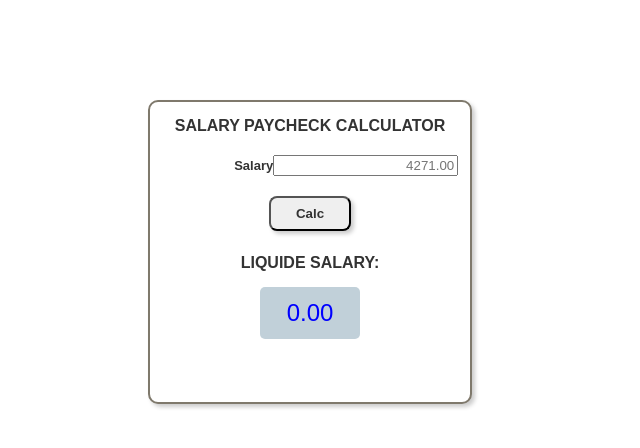
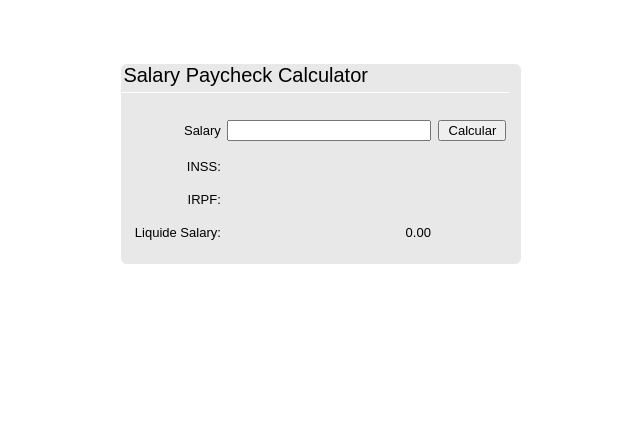
Before and after one commit to flavionasc/avaliacao-flavio, a website: page public/index.html in a window 1280 px wide. Shown: the whole page, without its empty margins (330-970 px from the left). Drawn offline with nearby package versions, Linux system fonts and the light colour scheme.

Commit message:
correcao parcial html e css

```diff
--- a/public/asset/css/style.css
+++ b/public/asset/css/style.css
@@ -1,71 +1,40 @@
 
-html{
-	font: 13px Arial;
-
-
+*{
+	font-family: sans-serif;
+	font-size: 13px;
+	color: black;
 }
-.container {
-	width: 320px;
-
-	margin: 100px auto;
-	background: #fff;
-	border: 2px solid #7F796C;
-	border-radius:10px;
-	min-height: 300px;
-	box-shadow: 3px 3px 4px 0 #CCC;
-
+legend{
+	font-size: 20px;
+	margin-bottom: 5px;
 }
-fieldset{
-    border:none;
+.salary, button{
+	padding: 3 5 3 5;
+	width: 95%;
 }
-legend,
-.label {
-	font-size: 16px;
-	font-weight: bold;
-	color: #333;
-	line-height: 48px;
-	text-align: center;
-	text-transform: uppercase;
+table{
+	width: 97%;
+	border-top-style: solid;
+	border-width: thin;
+	text-align: right;
+	padding-top: 10px;
+	border-color: white;
 }
-input {
-    text-align: right;
+button:hover{
+	cursor: hand;
 }
-
-label {
-    color: #333;
-    display: block;
-    font-weight: bold;
-	text-align: right;
-    margin-bottom: 20px;
-    margin: 10 auto ;
+td{
+	padding-top: 15px;
 }
-
-button,
-.result {
-	border-radius: 5px;
+form{
+	margin-top: 5%;
+	margin-left: 35%;
+	border-width: thin;
+	border-style: solid;
+	border-color: white;
+	width: 400px;
+	height: 200px;
+	border-radius: 7px;
+	padding: 15 0 15 10;
+	background-color: #E8E8E8;
 }
-button {
-
-    border-radius: 8px;
-    cursor: pointer;
-    display: block;
-    padding: 8px 25px;
-    color: #333;
-	font-weight: bold;
-	margin: 0 auto;
-	box-shadow: 3px 3px 4px 0 #CCC;
-
-}
-.content-result {
-	text-align: center;
-}
-.content-result .result {
-	width: 70px;
-	background: #C1D0D9;
-	display: block;
-	font-size: 24px;
-	color: blue;
-	padding: 12px 15px;
-	margin: 0 auto;
-
-}
--- a/public/index.html
+++ b/public/index.html
@@ -7,23 +7,36 @@
 </head>
 <body>
      <section class="container">
-        <form class ="form">
-              <fieldset>
-                  <legend>Salary Paycheck Calculator</legend>
-                      <label>
+       <form class="form">
+        <legend>Salary Paycheck Calculator</legend>
+        <table>
+            <tr>
+                <td>Salary</td>
+                <td><input type="text" name="salary" id="salary" class="salary"></td>
+                <td><button>Calcular</button></td>
+            </tr>
+            <tr>
+                <td>INSS:</td>
+                <td id="inss"></td>
+            </tr>
+            <tr>
+                <td>IRPF:</td>
+                <td id="irpf"></td>
+            </tr>
+            <tr>
+                <td>
+                    <span class="label">Liquide Salary:</span>
+                </td>
+                <td class="content-result">
 
-			                Salary<input id="salary" type="text" placeholder="4271.00" required="required" />
-			          </label>
 
-			          <button>Calc</button>
+	        	          <span class="result">0.00</span>
 
-              </fieldset>
-        </form>
+                </td>
 
-        	<div class="content-result">
-		        <span class="label">Liquide Salary:</span>
-	        	<span class="result">0.00</span>
-	        </div>
+            </tr>
+        </table>
+    </form>
 
     </section>
 <script src="//code.jquery.com/jquery-1.11.3.min.js"></script>
```
